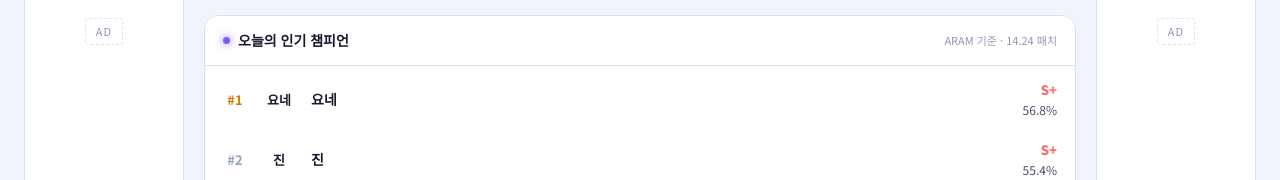
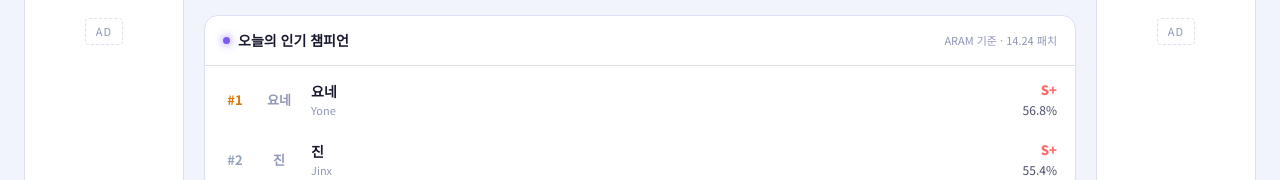
Before and after one commit to shinseongmin1-sketch/more.lol, a React (Vite) app: page / in a window 1280 px wide. Shown: the part 772-952 px from the top of the page. Built offline with nearby package versions, Linux system fonts and the light colour scheme; no server answers.

Commit message:
auto: 2026-04-01 21:23

```diff
--- a/src/pages/HomePage.tsx
+++ b/src/pages/HomePage.tsx
@@ -182,14 +182,22 @@ export default function HomePage() {
             </div>
             <div className="hot-champs">
               {hotChamps.map((champ, i) => (
-                <div key={champ.en} className="hot-champ-card" onClick={() => navigate('/champion')}>
+                <div key={champ.id} className="hot-champ-card" onClick={() => navigate('/champion')}>
                   <span className={`hot-rank ${rankStyles[i]}`}>#{i + 1}</span>
-                  <div className="hot-icon" style={{ background: champ.color + '18', border: `1.5px solid ${champ.color}40` }}>
-                    <span style={{ color: champ.color, fontSize: 13, fontWeight: 900 }}>{champ.name.slice(0, 2)}</span>
-                  </div>
+                  {ddVersion ? (
+                    <img
+                      src={champIconUrl(ddVersion, champ.id)}
+                      alt={champ.name}
+                      className="hot-icon hot-icon-img"
+                    />
+                  ) : (
+                    <div className="hot-icon">
+                      <span style={{ fontSize: 13, fontWeight: 900, color: 'var(--text-muted)' }}>{champ.name.slice(0, 2)}</span>
+                    </div>
+                  )}
                   <div className="hot-info">
                     <div className="hot-name">{champ.name}</div>
-                    <div className="hot-en">{champ.en}</div>
+                    <div className="hot-en">{champ.id}</div>
                   </div>
                   <div className="hot-right">
                     <div className="hot-tier" style={{ color: champ.tier === 'S+' ? '#ff6b6b' : '#ff9f43' }}>{champ.tier}</div>
```
